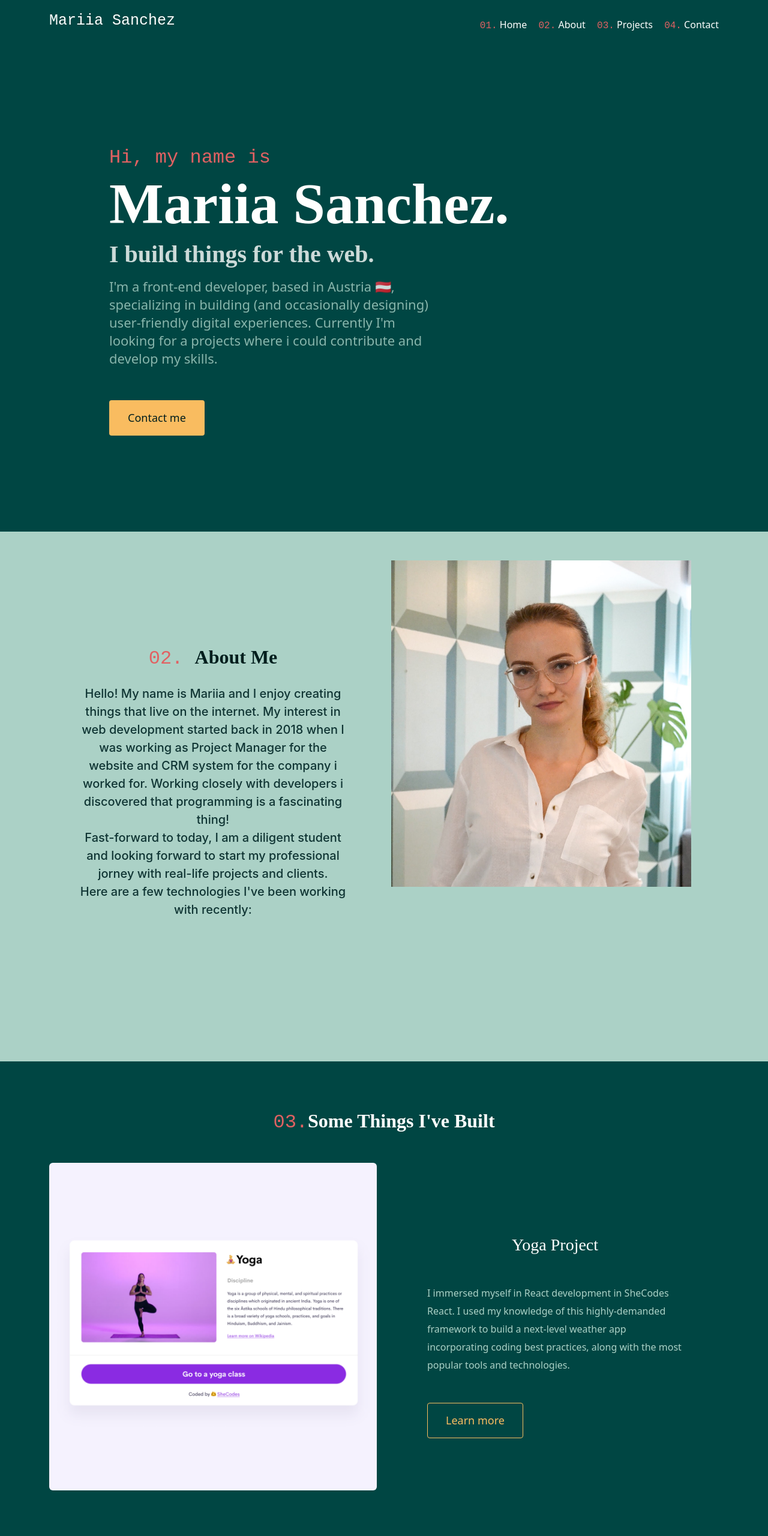
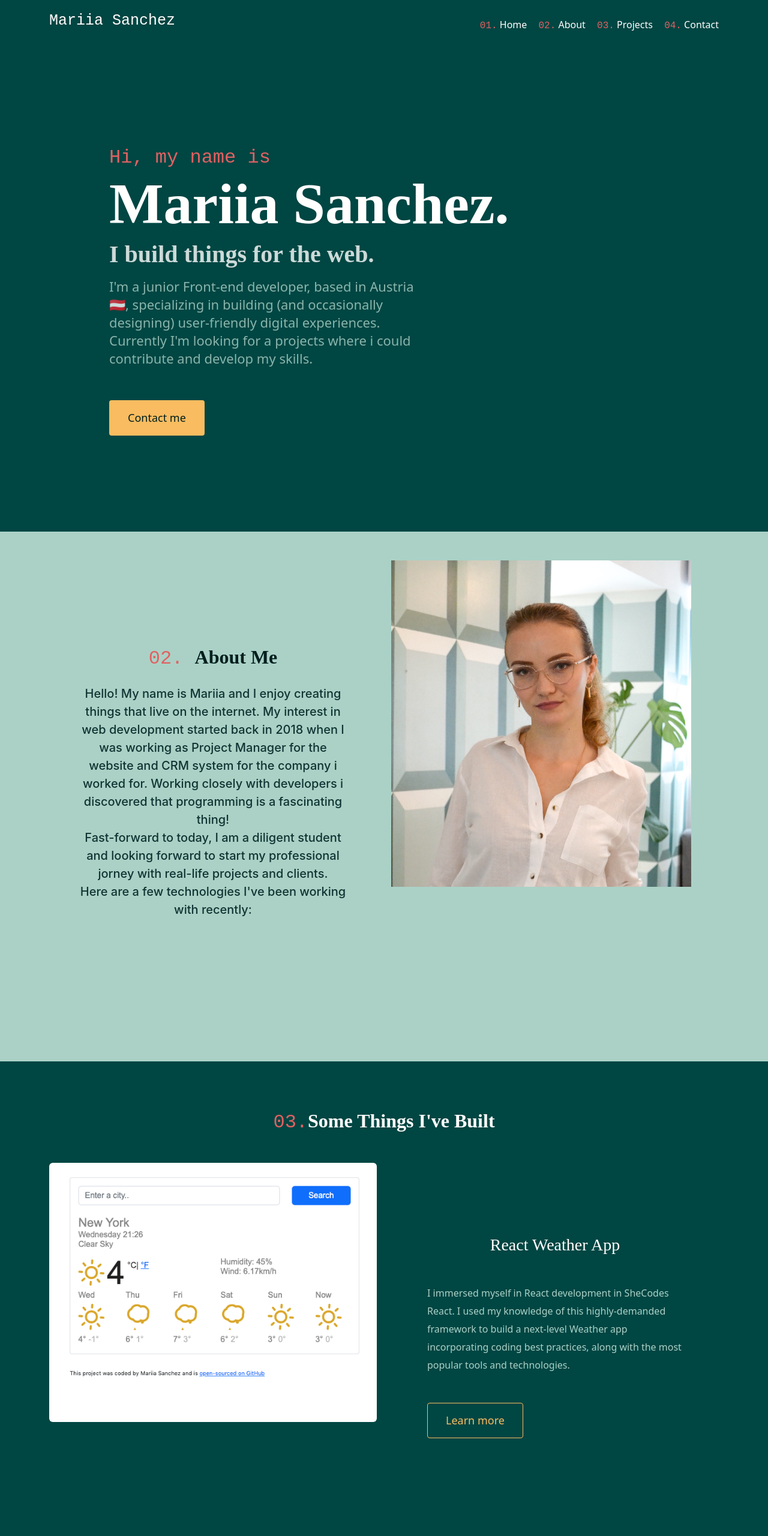
Before and after one commit to MariiaSC/CV-Project, a plain HTML site: page index.html in a window 1280 px wide. Shown: the top 2560 px of the page at 60% size. Drawn offline with nearby package versions, Linux system fonts and the light colour scheme.

Commit message:
Added React Waether app project

```diff
--- a/index.html
+++ b/index.html
@@ -44,9 +44,9 @@
       <h2>Hi, my name is</h2>
       <h1>Mariia Sanchez.</h1>
       <h3>I build things for the web.</h3>
-      <p>I'm a front-end developer, based in Austria 🇦🇹, specializing in building (and occasionally designing) user-friendly digital experiences. Currently I'm looking for a projects where i could contribute and develop my skills.</p>
+      <p>I'm a junior Front-end developer, based in Austria 🇦🇹, specializing in building (and occasionally designing) user-friendly digital experiences. Currently I'm looking for a projects where i could contribute and develop my skills.</p>
       <div>
-        <a href="#" class="btn btn-branding">Contact me</a>
+        <a href="/#contact" class="btn btn-branding">Contact me</a>
       </div>
     </div>
     </div>
@@ -70,7 +70,7 @@
                 </div>
             </div>
     <div class="col-lg-6 mt-5">
-        <img src="/images/Me-picture.png" alt="Photo of Mariia Sanchez" class="img-fluid" width="500px" height="500px">
+        <img src="images/Me-picture.png" alt="Photo of Mariia Sanchez" class="img-fluid" width="500px" height="500px">
 
     </div>
         </div>
@@ -82,19 +82,20 @@
       <div class="row mb-5">
         <div class="col-md-6">
           <img
-            src="images/yoga.png"
+            src="images/ReactWeatherApp.png"
             class="img-fluid rounded img-responsive"
-            alt="Yoga Project"
+            alt="Weather Project"
+            target="_blank"
           />
         </div>
         <div class="col-md-6">
           <div class="project-description">
-            <h3 class="mb-5 text-center">Yoga Project</h3>
+            <h3 class="mb-5 text-center">React Weather App</h3>
             <p class="mb-5">
-              I immersed myself in React development in SheCodes React. I used my knowledge of this highly-demanded framework to build a next-level weather app incorporating coding best practices, along with the most popular tools and technologies.
+              I immersed myself in React development in SheCodes React. I used my knowledge of this highly-demanded framework to build a next-level Weather app incorporating coding best practices, along with the most popular tools and technologies.
             </p>
             <div class="mt-5">
-              <a href="#" class="btn btn-branding-outline" title="Yoga Project"
+              <a href="https://relaxed-hummingbird-ed2e35.netlify.app/" class="btn btn-branding-outline" title="Yoga Project" target="_blank"
                 >Learn more</a
               >
             </div>
```
Also changed, not shown: images/ReactWeatherApp.png (added), images/yoga.png (deleted), images/yogurt.png (deleted).
